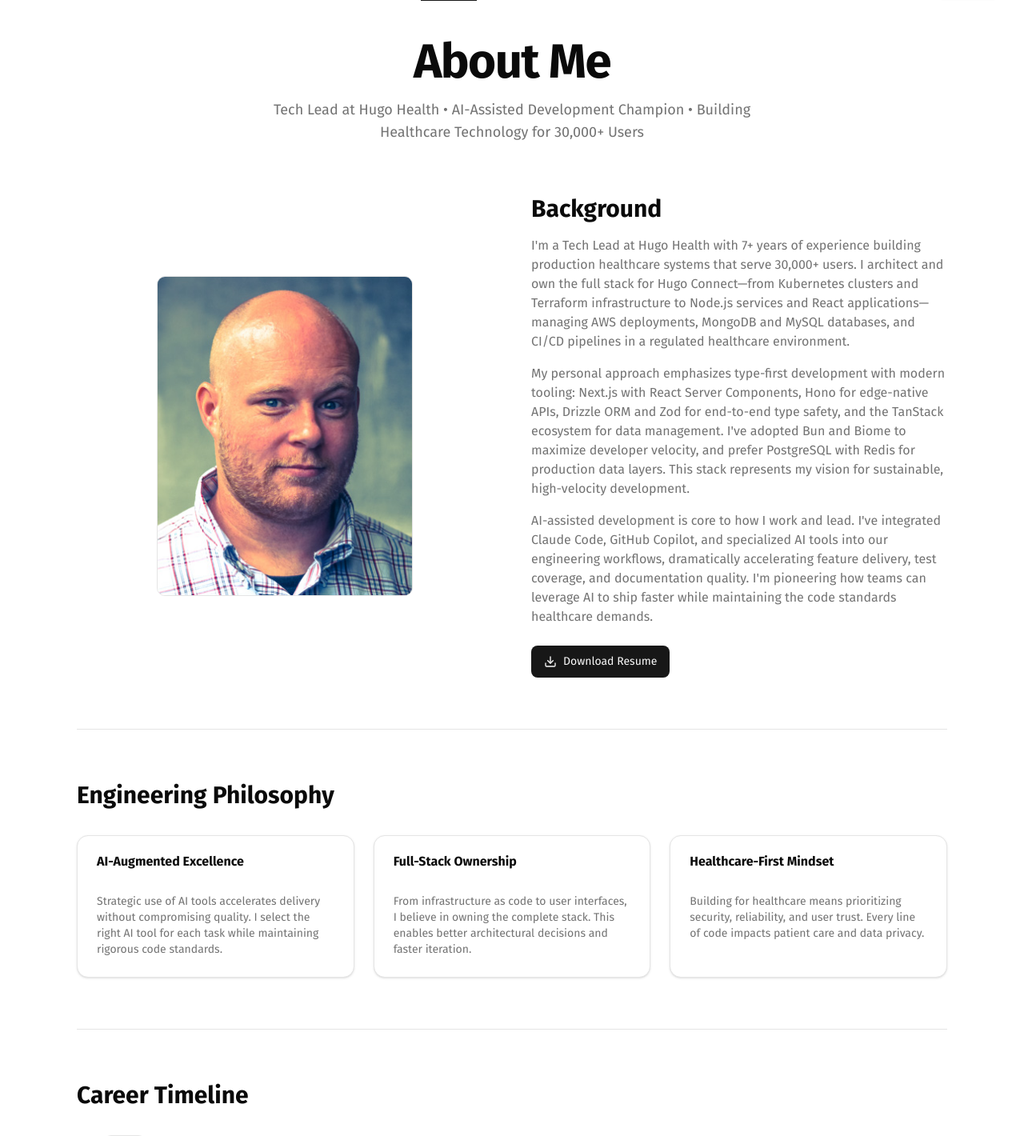
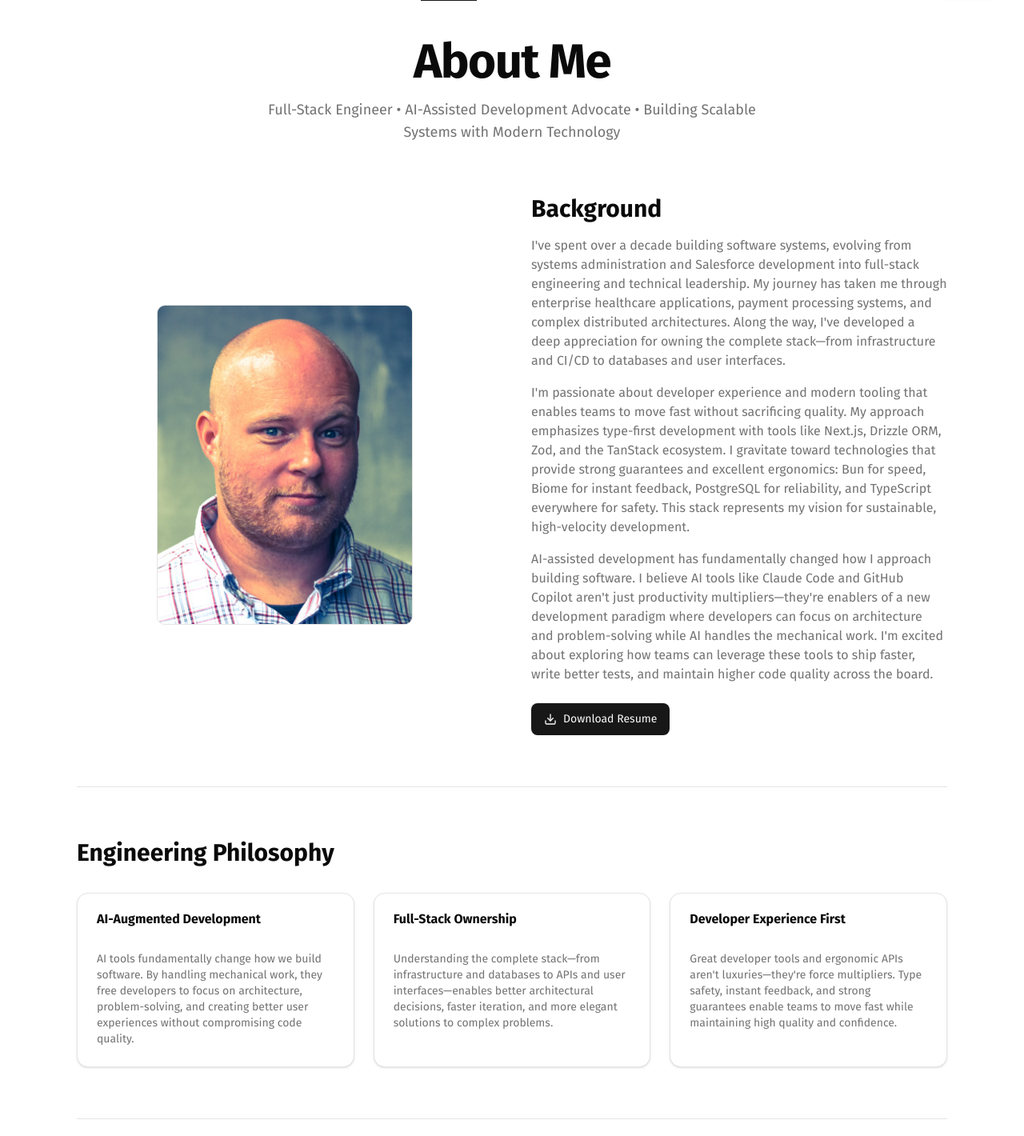
Before and after one commit to phyter1/main, a Next.js app: page /about in a window 1280 px wide. Shown: the part 49-1469 px from the top of the page at 80% size. Built offline with nearby package versions, Linux system fonts and the light colour scheme.

Commit message:
feat: update About page content for clarity and impact, enhance layout script formatting, and refine timeline event filtering

```diff
--- a/src/app/about/page.tsx
+++ b/src/app/about/page.tsx
@@ -50,8 +50,8 @@ export default function AboutPage() {
               About Me
             </h1>
             <p className="mx-auto max-w-2xl text-lg text-muted-foreground">
-              Tech Lead at Hugo Health • AI-Assisted Development Champion •
-              Building Healthcare Technology for 30,000+ Users
+              Full-Stack Engineer • AI-Assisted Development Advocate • Building
+              Scalable Systems with Modern Technology
             </p>
           </motion.div>
 
@@ -81,33 +81,36 @@ export default function AboutPage() {
                 </h2>
                 <div className="space-y-4 text-muted-foreground">
                   <p>
-                    I'm a Tech Lead at Hugo Health with 7+ years of experience
-                    building production healthcare systems that serve 30,000+
-                    users. I architect and own the full stack for Hugo
-                    Connect—from Kubernetes clusters and Terraform
-                    infrastructure to Node.js services and React
-                    applications—managing AWS deployments, MongoDB and MySQL
-                    databases, and CI/CD pipelines in a regulated healthcare
-                    environment.
+                    I've spent over a decade building software systems, evolving
+                    from systems administration and Salesforce development into
+                    full-stack engineering and technical leadership. My journey
+                    has taken me through enterprise healthcare applications,
+                    payment processing systems, and complex distributed
+                    architectures. Along the way, I've developed a deep
+                    appreciation for owning the complete stack—from
+                    infrastructure and CI/CD to databases and user interfaces.
                   </p>
                   <p>
-                    My personal approach emphasizes type-first development with
-                    modern tooling: Next.js with React Server Components, Hono
-                    for edge-native APIs, Drizzle ORM and Zod for end-to-end
-                    type safety, and the TanStack ecosystem for data management.
-                    I've adopted Bun and Biome to maximize developer velocity,
-                    and prefer PostgreSQL with Redis for production data layers.
-                    This stack represents my vision for sustainable,
-                    high-velocity development.
+                    I'm passionate about developer experience and modern tooling
+                    that enables teams to move fast without sacrificing quality.
+                    My approach emphasizes type-first development with tools
+                    like Next.js, Drizzle ORM, Zod, and the TanStack ecosystem.
+                    I gravitate toward technologies that provide strong
+                    guarantees and excellent ergonomics: Bun for speed, Biome
+                    for instant feedback, PostgreSQL for reliability, and
+                    TypeScript everywhere for safety. This stack represents my
+                    vision for sustainable, high-velocity development.
                   </p>
                   <p>
-                    AI-assisted development is core to how I work and lead. I've
-                    integrated Claude Code, GitHub Copilot, and specialized AI
-                    tools into our engineering workflows, dramatically
-                    accelerating feature delivery, test coverage, and
-                    documentation quality. I'm pioneering how teams can leverage
-                    AI to ship faster while maintaining the code standards
-                    healthcare demands.
+                    AI-assisted development has fundamentally changed how I
+                    approach building software. I believe AI tools like Claude
+                    Code and GitHub Copilot aren't just productivity
+                    multipliers—they're enablers of a new development paradigm
+                    where developers can focus on architecture and
+                    problem-solving while AI handles the mechanical work. I'm
+                    excited about exploring how teams can leverage these tools
+                    to ship faster, write better tests, and maintain higher code
+                    quality across the board.
                   </p>
                 </div>
               </div>
@@ -133,13 +136,14 @@ export default function AboutPage() {
             <div className="grid gap-6 md:grid-cols-3">
               <Card>
                 <CardHeader>
-                  <CardTitle>AI-Augmented Excellence</CardTitle>
+                  <CardTitle>AI-Augmented Development</CardTitle>
                 </CardHeader>
                 <CardContent>
                   <p className="text-sm text-muted-foreground">
-                    Strategic use of AI tools accelerates delivery without
-                    compromising quality. I select the right AI tool for each
-                    task while maintaining rigorous code standards.
+                    AI tools fundamentally change how we build software. By
+                    handling mechanical work, they free developers to focus on
+                    architecture, problem-solving, and creating better user
+                    experiences without compromising code quality.
                   </p>
                 </CardContent>
               </Card>
@@ -150,22 +154,24 @@ export default function AboutPage() {
                 </CardHeader>
                 <CardContent>
                   <p className="text-sm text-muted-foreground">
-                    From infrastructure as code to user interfaces, I believe in
-                    owning the complete stack. This enables better architectural
-                    decisions and faster iteration.
+                    Understanding the complete stack—from infrastructure and
+                    databases to APIs and user interfaces—enables better
+                    architectural decisions, faster iteration, and more elegant
+                    solutions to complex problems.
                   </p>
                 </CardContent>
               </Card>
 
               <Card>
                 <CardHeader>
-                  <CardTitle>Healthcare-First Mindset</CardTitle>
+                  <CardTitle>Developer Experience First</CardTitle>
                 </CardHeader>
                 <CardContent>
                   <p className="text-sm text-muted-foreground">
-                    Building for healthcare means prioritizing security,
-                    reliability, and user trust. Every line of code impacts
-                    patient care and data privacy.
+                    Great developer tools and ergonomic APIs aren't
+                    luxuries—they're force multipliers. Type safety, instant
+                    feedback, and strong guarantees enable teams to move fast
+                    while maintaining high quality and confidence.
                   </p>
                 </CardContent>
               </Card>
--- a/src/app/layout.tsx
+++ b/src/app/layout.tsx
@@ -24,7 +24,11 @@ export default function RootLayout({
   return (
     <html lang="en">
       <head>
-        <script defer src="https://umami.phytertek.com/script.js" data-website-id="81d82483-e533-456e-beaa-85e1c2858092"></script>
+        <script
+          defer
+          src="https://umami.phytertek.com/script.js"
+          data-website-id="81d82483-e533-456e-beaa-85e1c2858092"
+        ></script>
       </head>
       <body
         className={`${firaSans.variable} ${firaMono.variable} font-sans antialiased`}
--- a/src/data/timeline.ts
+++ b/src/data/timeline.ts
@@ -138,8 +138,11 @@ export const getEventsByType = (
 };
 
 export const getSortedTimeline = (): TimelineEvent[] => {
-  // Convert projects to timeline events and merge with other events
-  const projectEvents = projects.map(projectToTimelineEvent);
+  // Convert only professional projects to timeline events and merge with other events
+  const professionalProjects = projects.filter(
+    (p) => p.category === "professional",
+  );
+  const projectEvents = professionalProjects.map(projectToTimelineEvent);
   const allEvents = [...timelineEvents, ...projectEvents];
 
   return allEvents.sort((a, b) => {
```
